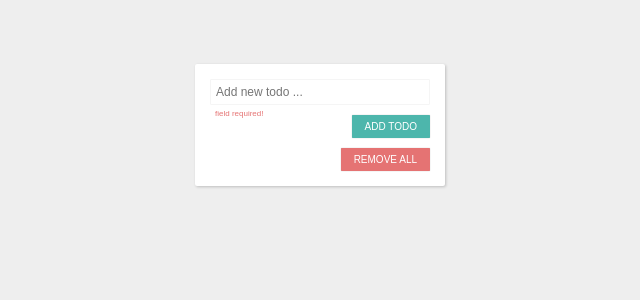
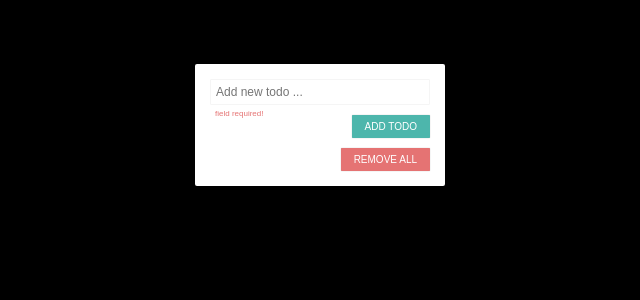
Before and after one commit to RafalOpacki/TodoAngular2, an Angular app: page / in a window 1280 px wide. Shown: the top 300 px of the page, without its empty margins (320-960 px from the left). Built offline with nearby package versions, Linux system fonts and the light colour scheme.

Commit message:
CI config test

```diff
--- a/src/styles.css
+++ b/src/styles.css
@@ -5,7 +5,8 @@
 }
 
 body {
-  background-color: #eee;
+  /* background-color: #eee; */
+  background-color: black;
   display: grid;
   justify-content: center;
   font-family: sans-serif;
```
